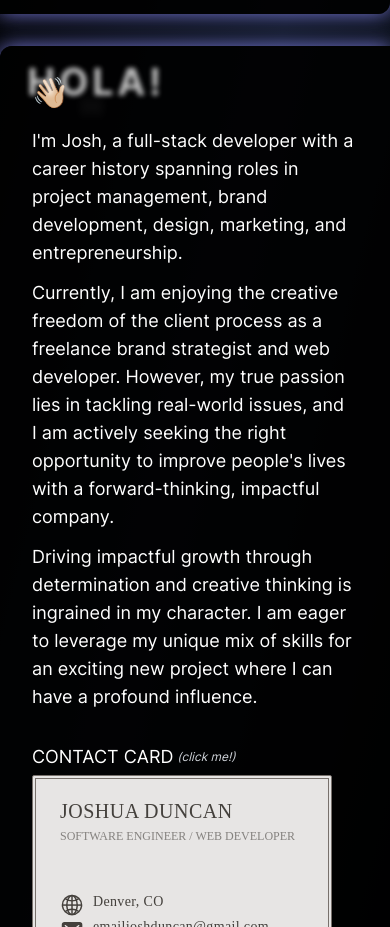
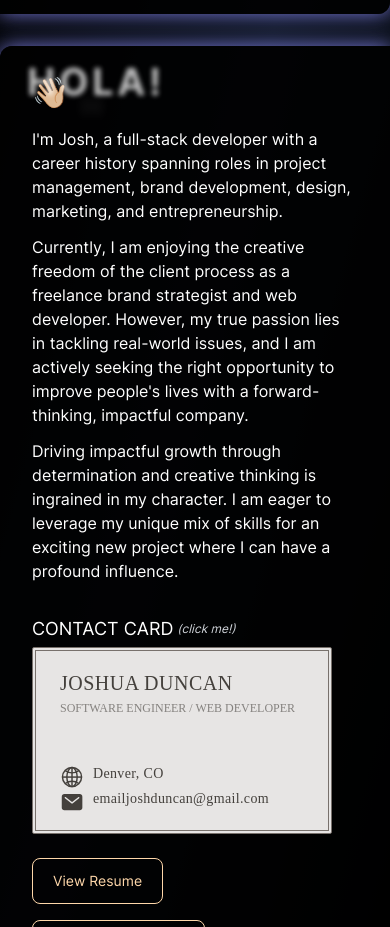
Before and after one commit to jduncan017/portfolio, a Next.js app: page / in a window 390 px wide. Shown: the part 1380-2307 px from the top of the page. Built offline with nearby package versions, Linux system fonts and the light colour scheme; no server answers.

Commit message:
update about font size

```diff
--- a/src/app/ui/About.tsx
+++ b/src/app/ui/About.tsx
@@ -59,7 +59,7 @@ export const About = () => {
               className="pl-0 text-white"
             />
           </h2>
-          <div className="BioDescription mb-8 max-w-[350px] pr-4 font-sans text-lg xs:max-w-[600px]">
+          <div className="BioDescription mb-8 max-w-[350px] pr-4 font-sans xs:max-w-[600px] sm:text-lg">
             {printBio()}
           </div>
           <ContactCard titlePosition="justify-start" />
```
